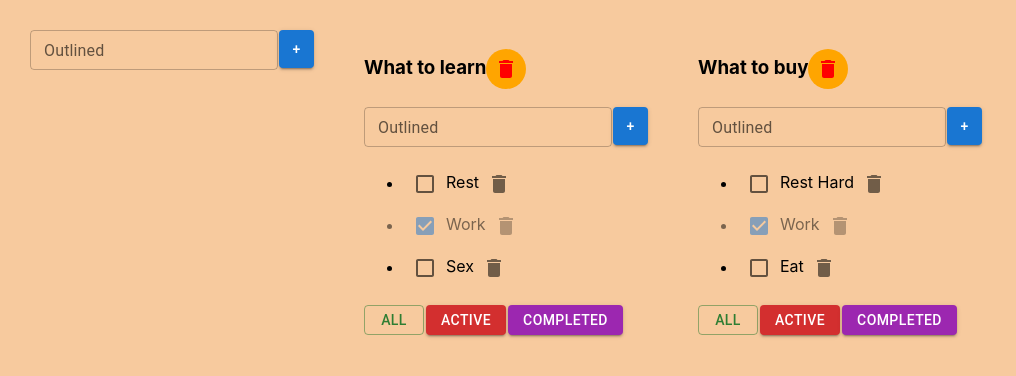
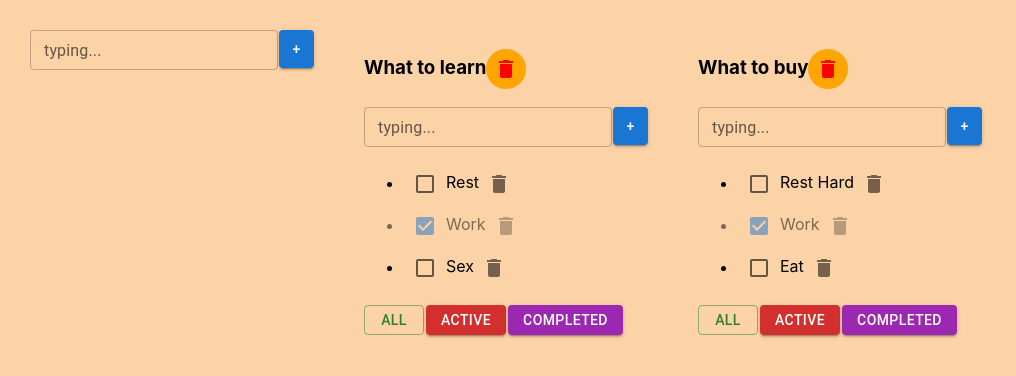
Before and after one commit to ItEmigrant/TodoList, a React (Create React App) app: page / in a window 1280 px wide. Shown: the top 376 px of the page, without its empty margins (0-1016 px from the left). Built offline with nearby package versions, Linux system fonts and the light colour scheme.

Commit message:
lesson7.1

```diff
--- a/src/App.css
+++ b/src/App.css
@@ -4,7 +4,7 @@
 }
 
 body {
-  background-color: #f7ca9e;
+  background-color: #fcd2a7;
 }
 
 .App > div {
--- a/src/Components/UnInput/UnInput.tsx
+++ b/src/Components/UnInput/UnInput.tsx
@@ -9,7 +9,7 @@ type UnInputPropsType = {
 
 export const UnInput = (props: UnInputPropsType) => {
     let [title, setTitle] = useState('')
-    let [error, setError] = useState<string | null>(null)
+    let [error, setError] = useState<boolean>(false)
 
 
     function addTaskHandler() {
@@ -17,13 +17,13 @@ export const UnInput = (props: UnInputPropsType) => {
             props.callBack(title.trim())
             setTitle('')
         } else {
-            setError('Title is required')
+            setError(true)
         }
 
     }
 
     function onChangeHandler(event: ChangeEvent<HTMLInputElement>) {
-        setError(null)
+        setError(false)
         setTitle(event.currentTarget.value);
     }
 
@@ -43,12 +43,13 @@ export const UnInput = (props: UnInputPropsType) => {
                    onKeyUp={oneKeyUpPressHandler}/>*/}
 
             <TextField
+                error={error}
                 value={title}
                 onChange={onChangeHandler}
                 onKeyUp={oneKeyUpPressHandler}
                 size={"small"}
                 id="outlined-basic"
-                label="Outlined"
+                label={error ? "Title is required" : "typing..." }
                 variant="outlined"/>
 
             {/* <button onClick={addTaskHandler}>+</button>*/}
```
